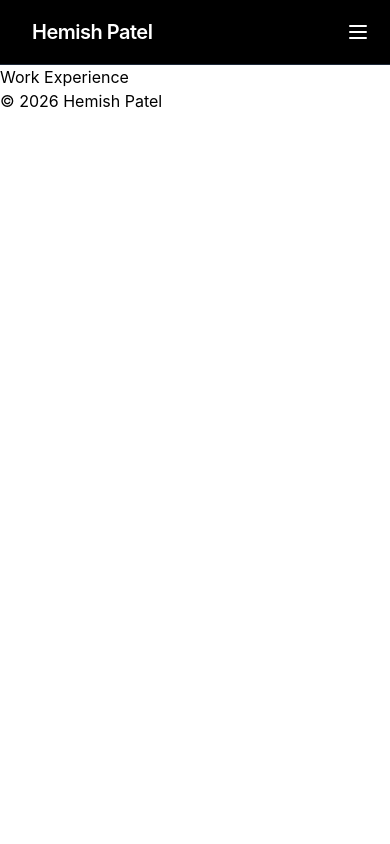
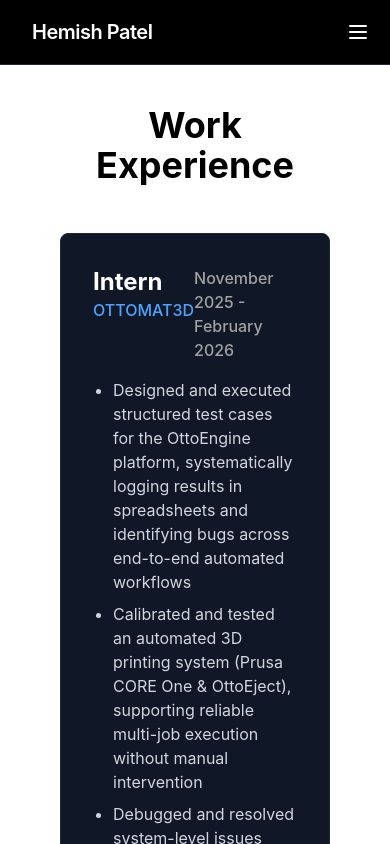
Before and after one commit to hemish-patel5/portfolio, a React (Vite) app: page /experience in a window 390 px wide. Shown: the top 844 px of the page. Built offline with nearby package versions, Linux system fonts and the light colour scheme; a web font is replaced by a local one.

Commit message:
made the base ui for experience page

```diff
--- a/src/components/sections/FeaturedProjects.jsx
+++ b/src/components/sections/FeaturedProjects.jsx
@@ -11,7 +11,7 @@ export default function FeaturedProjects() {
           Featured Projects
         </h2>
 
-        <div className="flex gap-6 overflow-x-auto pb-8 snap-x snap-mandatory scrollbar-hide">
+        <div className="flex gap-6 overflow-x-auto py-4 px-5 snap-x snap-mandatory scrollbar-hide">
           {featured.map((p) => (
             <Link
               key={p.id}
@@ -19,7 +19,7 @@ export default function FeaturedProjects() {
               className="min-w-[300px] md:min-w-[400px] snap-center"
             >
               {/* Main Card Container */}
-              <div className=" hover:scale-[1.01] h-full bg-black border border-gray-800 p-8 rounded-2xl hover:border-gray-400 transition-all duration-300 flex flex-col justify-between group">
+              <div className=" hover:scale-[1.04] h-full bg-black border border-gray-800 p-8 rounded-2xl hover:border-gray-400 transition-all duration-300 flex flex-col justify-between group">
                 <div>
                   {/* Title in White */}
                   <h3 className="text-xl font-bold text-white mb-3">
--- a/src/components/sections/Hero.jsx
+++ b/src/components/sections/Hero.jsx
@@ -2,7 +2,7 @@ import profileImg from "@/assets/profile1.png";
 
 export default function Hero() {
   return (
-    <section className="min-h-[50vh] flex items-center justify-center px-6">
+    <section className="min-h-[50vh] flex items-center justify-center px-6 py-10">
       {/* Main Container:
           - flex-col for mobile (stacked)
           - md:flex-row for desktop (side-by-side)
@@ -48,7 +48,7 @@ export default function Hero() {
             <img
               src={profileImg}
               alt="Hemish"
-              className="w-72 h-72 md:w-96 md:h-96 object-cover rounded-2xl shadow-2xl transition-all duration-500"
+              className="w-72 h-72 md:w-96 md:h-96 object-cover rounded-2xl hover:scale-[1.22] shadow-2xl transition-all duration-500"
             />
             {/* Decorative background accent */}
             <div className="absolute -top-4 -right-4 w-24 h-24 bg-blue-200 -z-10 rounded-full"></div>
--- a/src/components/sections/Skills.jsx
+++ b/src/components/sections/Skills.jsx
@@ -1,23 +1,18 @@
+import { skills } from "@/data/skills";
+
 export default function SkillsPreview() {
-  const skills = [
-    "React",
-    "JavaScript",
-    "Python",
-    "Machine Learning",
-    "ESP32",
-    "Embedded Systems",
-  ];
-
   return (
     <section className="px-6 py-16">
       <div className="max-w-4xl mx-auto text-center">
-        <h2 className="text-2xl font-semibold">Skills</h2>
-
-        <div className="mt-6 flex flex-wrap justify-center gap-3">
-          {skills.map((skill) => (
-            <span key={skill} className="px-4 py-2 border rounded">
-              {skill}
-            </span>
+        <h2 className="text-4xl font-bold">Skills</h2>
+        <div className="py-10 flex flex-wrap justify-center gap-8">
+          {skills.map((url, index) => (
+            <div
+              key={index}
+              className="p-4 bg-gray-300 border border-gray-300 rounded-lg hover:scale-[1.1] transition-colors"
+            >
+              <img src={url} className="w-22 h-22" />
+            </div>
           ))}
         </div>
       </div>
--- a/src/data/projects.js
+++ b/src/data/projects.js
@@ -12,9 +12,9 @@ export const projects = [
     details: "More details about ML project...",
   },
   {
-    id: "skin-cancer-ml",
-    title: "Skin Cancer Detection",
-    description: "Interpretable ML model",
-    details: "More details about ML project...",
+    id: "random-shi",
+    title: "Random shi",
+    description: "aldkfasldjfalksfjkasd",
+    details: "More details about asdlfasdfoeri...",
   },
 ];
--- /dev/null
+++ b/src/data/skills.js
@@ -0,0 +1,12 @@
+export const skills = [
+  "https://cdn.jsdelivr.net/gh/devicons/devicon@latest/icons/python/python-original-wordmark.svg",
+  "https://cdn.jsdelivr.net/gh/devicons/devicon@latest/icons/javascript/javascript-original.svg",
+  "https://cdn.jsdelivr.net/gh/devicons/devicon@latest/icons/react/react-original-wordmark.svg",
+  "https://cdn.jsdelivr.net/gh/devicons/devicon@latest/icons/tailwindcss/tailwindcss-original.svg",
+  "https://cdn.jsdelivr.net/gh/devicons/devicon@latest/icons/cplusplus/cplusplus-original.svg",
+  "https://cdn.jsdelivr.net/gh/devicons/devicon@latest/icons/java/java-original-wordmark.svg",
+  "https://cdn.jsdelivr.net/gh/devicons/devicon@latest/icons/html5/html5-original.svg",
+  "https://cdn.jsdelivr.net/gh/devicons/devicon@latest/icons/flask/flask-original-wordmark.svg",
+  "https://cdn.jsdelivr.net/gh/devicons/devicon@latest/icons/mysql/mysql-original-wordmark.svg",
+  "https://cdn.jsdelivr.net/gh/devicons/devicon@latest/icons/php/php-original.svg",
+];
--- /dev/null
+++ b/src/data/work.js
@@ -0,0 +1,49 @@
+export const experiences = [
+  {
+    id: "intern",
+    title: "Intern",
+    company: "OTTOMAT3D",
+    location: "Auckland",
+    description: [
+      "Designed and executed structured test cases for the OttoEngine platform, systematically logging results in spreadsheets and identifying bugs across end-to-end automated workflows",
+      "Calibrated and tested an automated 3D printing system (Prusa CORE One & OttoEject), supporting reliable multi-job execution without manual intervention",
+      "Debugged and resolved system-level issues across software and hardware layers, improving reliability of API-driven automation processes",
+      "Worked with a full-stack system using React and Node.js, interacting with REST APIs and validating backend to frontend communication",
+      "Configured and integrated embedded systems (Raspberry Pi and SKR board), ensuring stable communication between hardware components and software services",
+    ],
+    date: "November 2025 - February 2026",
+    images: ["", "", "", "", ""],
+  },
+  {
+    id: "cashier",
+    title: "Checkout Operator",
+    company: "OTTOMAT3D",
+    location: "Auckland",
+    description: ["afsd", "adfs", "sdf"],
+    date: "12",
+  },
+  {
+    id: "football-coach-1",
+    title: "Football Coach",
+    company: "OTTOMAT3D",
+    location: "Auckland",
+    description: ["sdf", "asfd", "asdf"],
+    date: "34",
+  },
+  {
+    id: "football-coach-2",
+    title: "Football Coach",
+    company: "OTTOMAT3D",
+    location: "Auckland",
+    description: ["afds", "afds", "adsf"],
+    date: "67",
+  },
+  {
+    id: "volunteer",
+    title: "Volunteer",
+    company: "Make-A-Wish",
+    location: "Auckland",
+    description: ["sdf", "afd", "afsd"],
+    date: "33",
+  },
+];
--- a/src/pages/Experience.jsx
+++ b/src/pages/Experience.jsx
@@ -1,3 +1,40 @@
+import { experiences } from "@/data/work";
+
 export default function Experience() {
-  return <h1>Work Experience</h1>;
+  return (
+    <div className="py-10 px-15">
+      {/* Main Heading */}
+      <div className="max-w-5xl mx-auto mb-12">
+        <h1 className="text-4xl font-bold text-center">Work Experience</h1>
+      </div>
+
+      {/* Main Content box */}
+      <div className="max-w-4xl mx-auto">
+        <div className="flex flex-col gap-8">
+          {experiences.map((w) => (
+            <div
+              key={w.id}
+              className="p-8 bg-gray-900 border border-gray-800 rounded-lg hover:bg-gray-800 transition-all"
+            >
+              <div className="flex justify-between items-start mb-4">
+                <div>
+                  <h2 className="text-2xl font-bold text-white">{w.title}</h2>
+                  <p className="text-blue-400 font-medium">{w.company}</p>
+                </div>
+                <span className="text-neutral-400 text-l font-medium font-sans">
+                  {w.date}
+                </span>
+              </div>
+
+              <ul className="list-disc ml-5 space-y-2 text-gray-300">
+                {w.description.map((b) => (
+                  <li key={b.id}>{b}</li>
+                ))}
+              </ul>
+            </div>
+          ))}
+        </div>
+      </div>
+    </div>
+  );
 }
```
Also changed, not shown: src/assets/profile.jpg (deleted).
